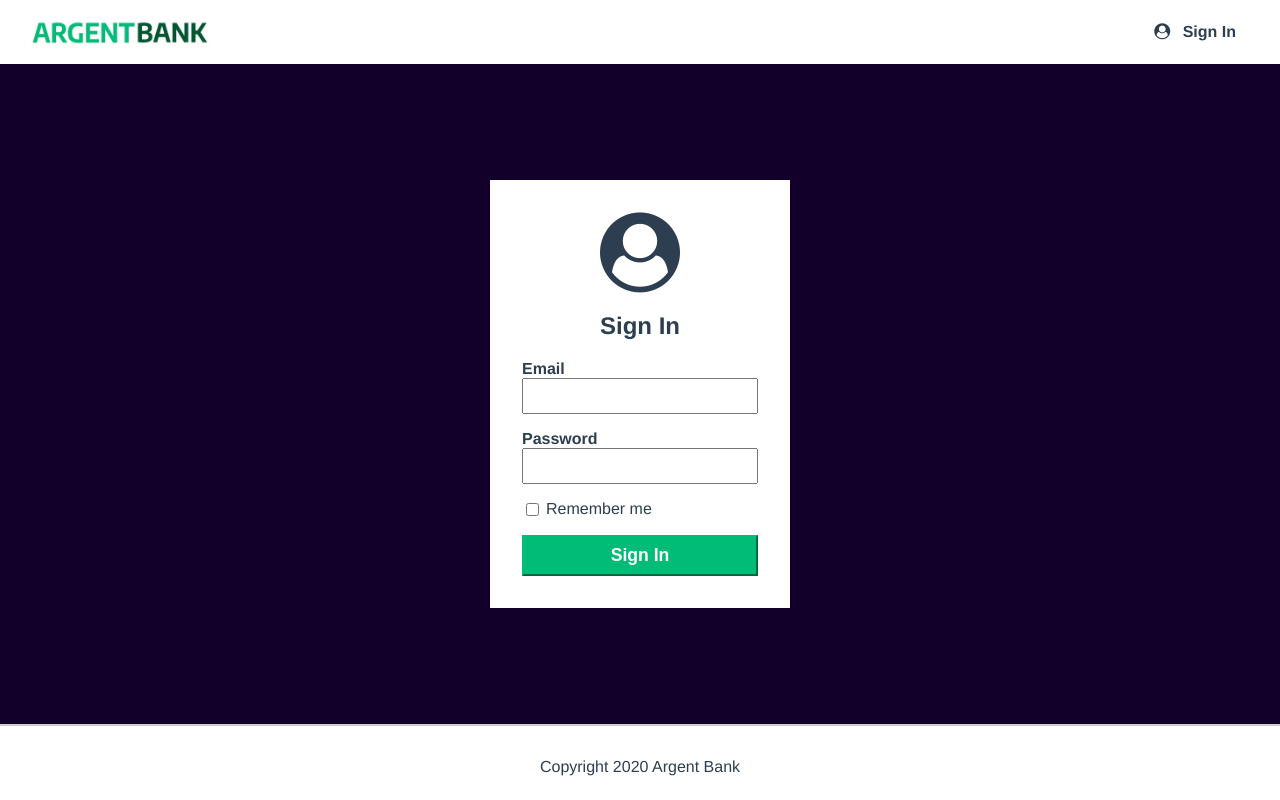
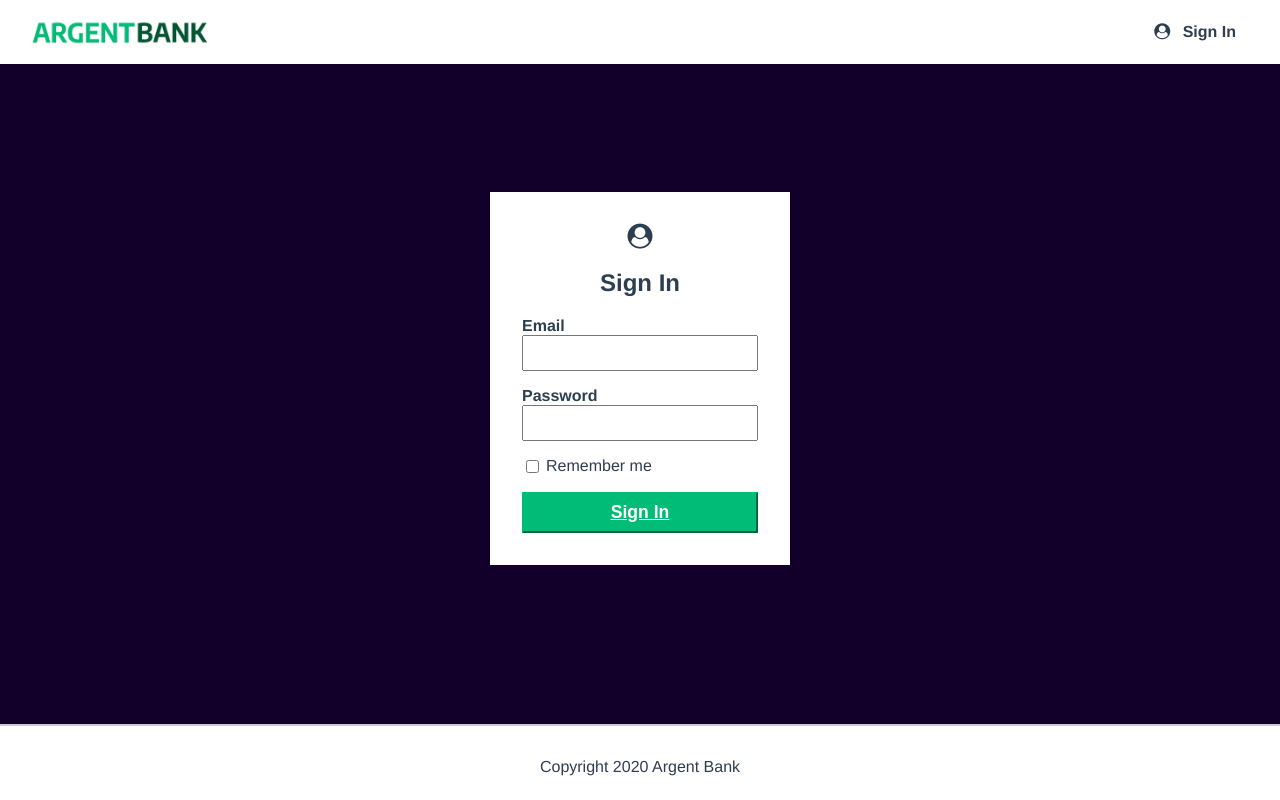
Before and after one commit to Labrosse-Anthony/ArgentBank-frontend, a React (Create React App) app: page /login in a window 1280 px wide. Built offline with nearby package versions, Linux system fonts and the light colour scheme.

Commit message:
Modification visuel dans le fichier css

```diff
--- a/src/App.css
+++ b/src/App.css
@@ -35,6 +35,7 @@ body {
   background-color: #12002b;
   align-items: center;
   justify-content: center;
+
 }
 
 .main.bg-dark:has(.sign-in-content) {
@@ -70,14 +71,13 @@ body {
 
 .main-nav-item {
   text-decoration: none;
-  margin-right: 1.5rem; /* Augmenté pour aérer l'espace avec le bord de l'écran */
+  margin-right: 1.5rem;
 }
 
 .main-nav-item:hover {
   text-decoration: underline;
 }
 
-/* Correction du 'n' en trop pour appliquer l'espace sur l'icône de la porte */
 .main-nav-item i {
   margin-right: 8px;
 }
@@ -115,6 +115,10 @@ body {
   font-weight: bold;
   font-size: 1rem;
   margin: 0;
+}
+
+.hero-text {
+    font-size: 14px;
 }
 
 .hero-content .text {
@@ -186,18 +190,19 @@ body {
   background-color: #00bc77;
   color: #fff;
   cursor: pointer;
+  text-decoration: underline;
 }
 
 .sign-in-content {
   box-sizing: border-box;
   background-color: white;
   width: 300px;
-  margin: 0 auto;
+  margin: 3rem auto 5rem auto;
   padding: 2rem;
 }
 
 .sign-in-icon {
-  font-size: 5rem;
+  font-size: 25px;
 }
 
 .input-remember {
```
